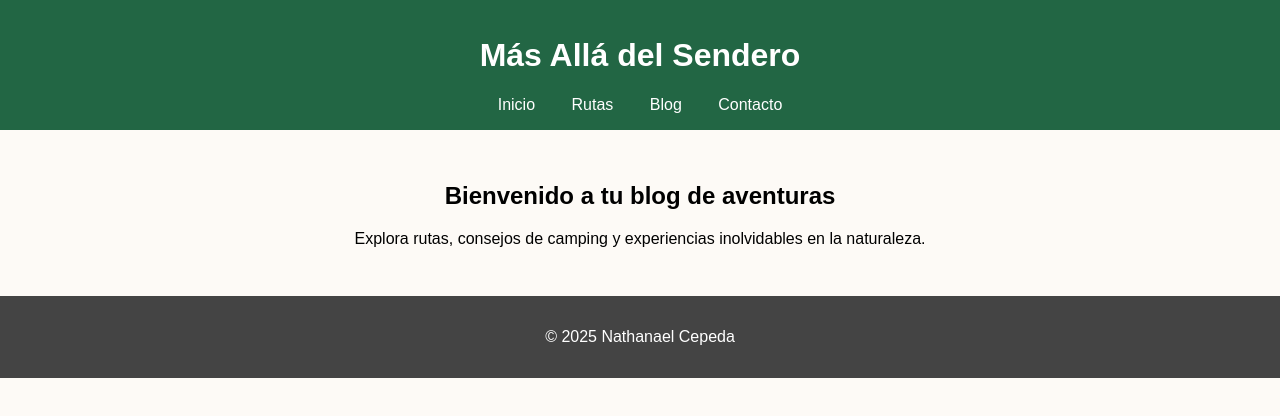
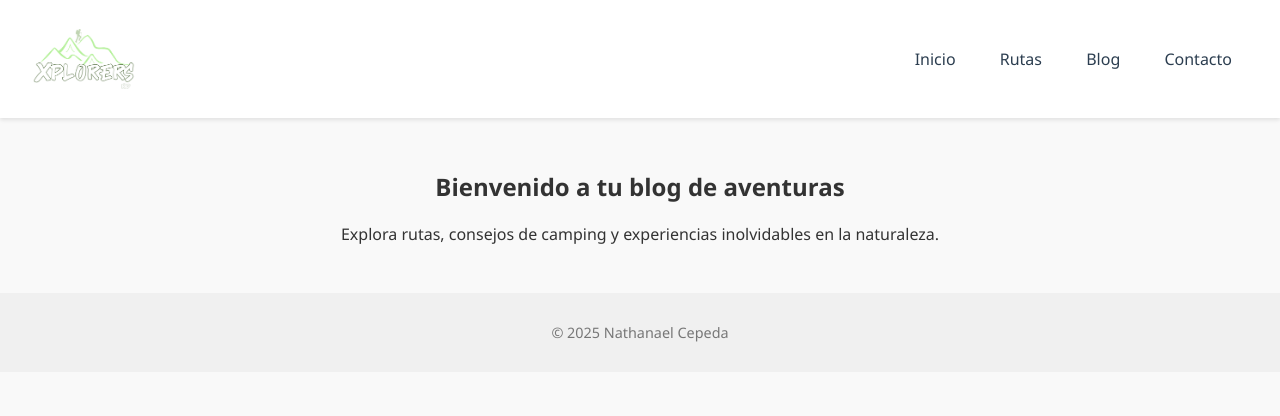
Before and after one commit to majacho/xplorersrd, a plain HTML site: page index.html in a window 1280 px wide. Drawn offline with Linux system fonts and the light colour scheme.

Commit message:
Pagina con el logo de xplorers

```diff
--- a/index.html
+++ b/index.html
@@ -5,10 +5,67 @@
   <meta name="viewport" content="width=device-width, initial-scale=1.0" />
   <title>Más Allá del Sendero</title>
   <link rel="stylesheet" href="assets/css/style.css" />
+  <style>
+    /* Estilos básicos para modernidad y minimalismo */
+    body {
+      margin: 0;
+      font-family: 'Segoe UI', sans-serif;
+      background-color: #f9f9f9;
+      color: #333;
+    }
+
+    header {
+      display: flex;
+      align-items: center;
+      justify-content: space-between;
+      padding: 1rem 2rem;
+      background-color: #ffffff;
+      box-shadow: 0 2px 4px rgba(0,0,0,0.1);
+    }
+
+    .logo-container {
+      display: flex;
+      align-items: center;
+    }
+
+    .logo-container img {
+      height: 60px;
+      margin-right: 1rem;
+    }
+
+    nav a {
+      margin-left: 1.5rem;
+      text-decoration: none;
+      color: #2c3e50;
+      font-weight: 500;
+      transition: color 0.2s ease-in-out;
+    }
+
+    nav a:hover {
+      color: #27ae60;
+    }
+
+    main {
+      padding: 2rem;
+      max-width: 800px;
+      margin: 0 auto;
+    }
+
+    footer {
+      text-align: center;
+      padding: 1rem;
+      background-color: #f0f0f0;
+      color: #777;
+      font-size: 0.9rem;
+    }
+  </style>
 </head>
 <body>
   <header>
-    <h1>Más Allá del Sendero</h1>
+    <div class="logo-container">
+      <img src="assets/img/logoxplorers.PNG" alt="Xplorers RD Logo">
+      <h1>Más Allá del Sendero</h1>
+    </div>
     <nav>
       <a href="#">Inicio</a>
       <a href="#">Rutas</a>
```
Also changed, not shown: assets/img/logoxplorers.PNG (added).
